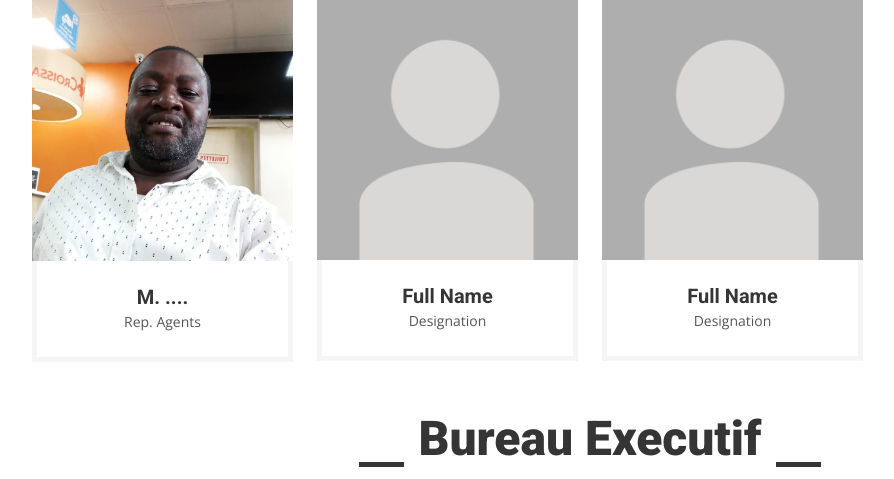
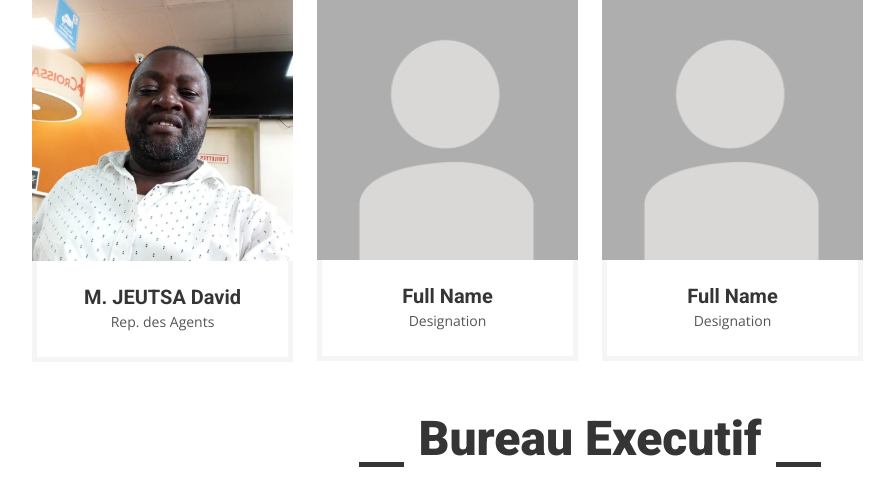
Before and after one commit to NanfackSteve/MUNAP-DGB, a PHP site: page /team.php in a window 1280 px wide. Shown: the part 1420-1899 px from the top of the page, without its empty margins (50-944 px from the left). Run offline with PHP 8.4, Linux system fonts and the light colour scheme; some libraries are stand-ins or nearby versions.

Commit message:
Update Board Of Directors members

```diff
--- a/team_CA.php
+++ b/team_CA.php
@@ -138,8 +138,8 @@
                 </div>
             </div>
             <div class="text-center border border-5 border-light border-top-0 p-4">
-                <h5 class="mb-0">M. ....</h5>
-                <small>Rep. Agents</small>
+                <h5 class="mb-0">M. JEUTSA David</h5>
+                <small>Rep. des Agents</small>
             </div>
         </div>
     </div>
```
